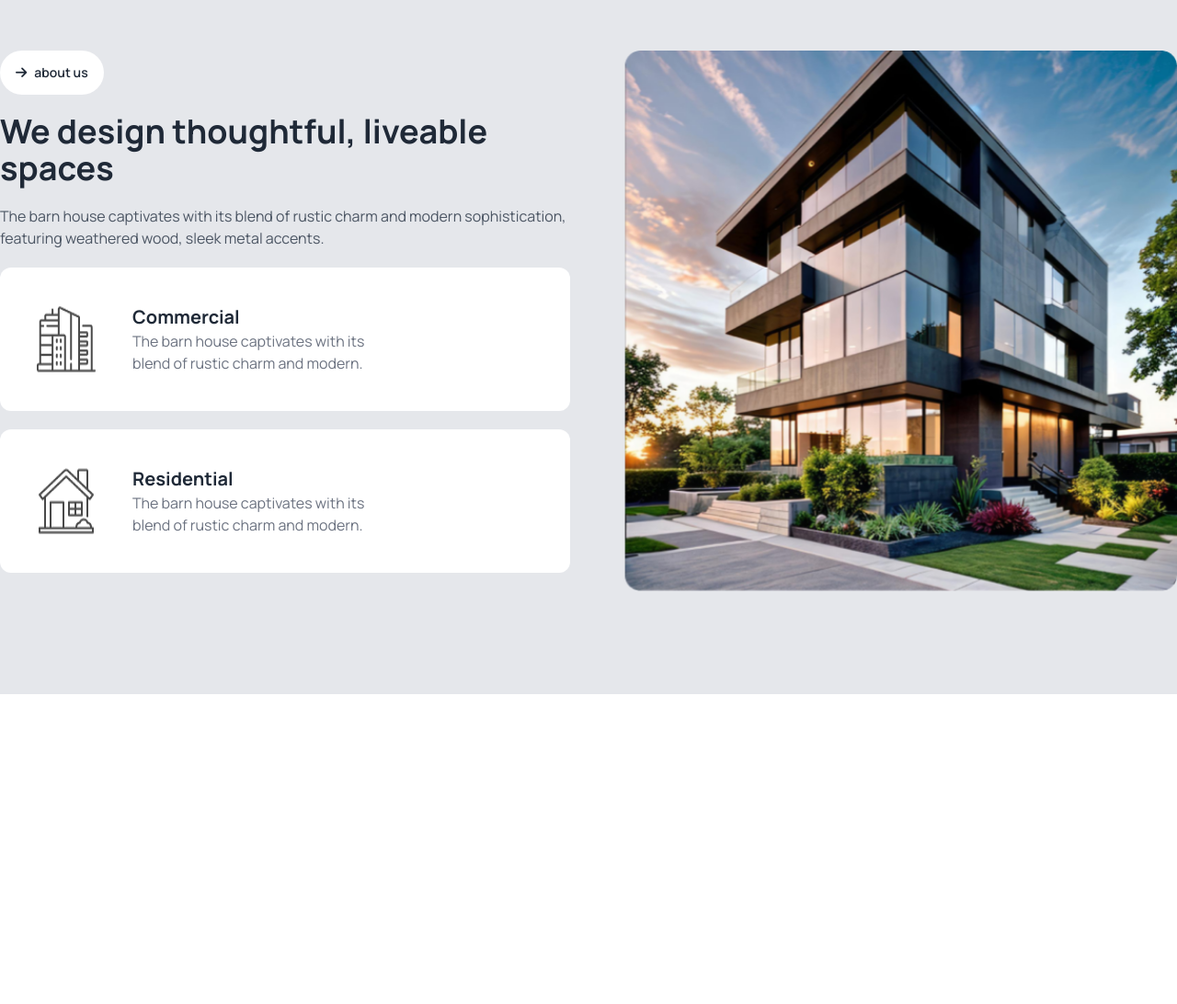
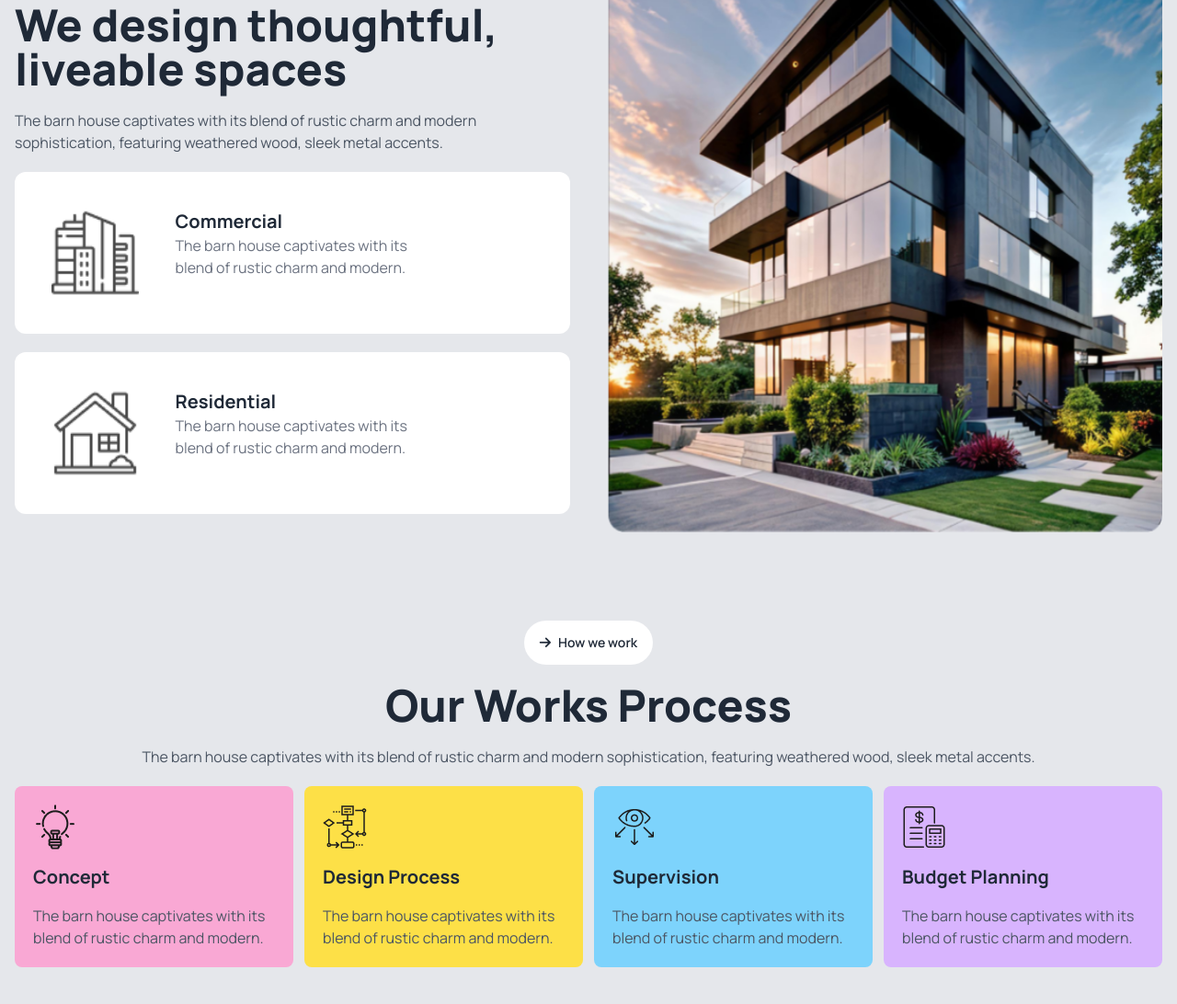
Before and after one commit to Shahadath049/B10--Assignment-3, a plain HTML site: page index.html in a window 1280 px wide. Shown: the part 871-1963 px from the top of the page at 92% size. Before the commit the page ends 1690 px from the top, so only its background shows below. Drawn offline with nearby package versions, Linux system fonts and the light colour scheme.

Commit message:
latest works added

```diff
--- a/index.html
+++ b/index.html
@@ -158,28 +158,30 @@
       </section>
 
       <!-- about us section  -->
-        <section class="bg-gray-200 py-28 my-16" >
+        <section class="bg-gray-200 lg:py-14 py-14  relative px-4" >
+            <img class="absolute  lg:top-[60px] lg:left-24  hidden lg:block" src="./assets/Vector.png" alt="">
+          <div class="container mx-auto    grid grid-cols-1 lg:grid-cols-2 gap-10  ">
+                <div  >
 
-          <div class="container mx-auto   grid grid-cols-2 gap-10  ">
-                <div>
-
-                  <button class="btn btn-ghost bg-white rounded-full "> <i class="fa fa-arrow-right" aria-hidden="true"></i> about us</button>
-                  <h2 class="my-5 text-4xl font-bold ">We design thoughtful, liveable spaces</h2>
+                  <div class="lg:text-left text-center">
+                    <button class="btn btn-ghost bg-white rounded-full  "> <i class="fa fa-arrow-right" aria-hidden="true"></i> about us</button>
+                  <h2 class=" my-5 lg:text-5xl text-3xl font-extrabold ">We design thoughtful, <br>liveable spaces</h2>
                   <p class="text-gray-600 font-small pb-5">The barn house captivates with its blend of rustic charm and
                     modern sophistication, featuring weathered wood, sleek metal accents.</p>
+                  </div>
 
                  <div class="flex gap-10 bg-white rounded-xl p-10 mb-5">
-                    <img src="./assets/commercial.png" alt="commercial">
+                    <img class=" h-14 lg:h-24 w-auto " src="./assets/commercial.png" alt="commercial">
                     <div class="flex flex-col">
                       <h5 class="font-bold text-xl ">Commercial</h5>
-                      <p  class="text-gray-500 w-2/3">The barn house captivates with its blend of rustic charm and modern.</p>
+                      <p  class="text-gray-500 lg:w-2/3 w-full">The barn house captivates with its blend of rustic charm and modern.</p>
                     </div>
                  </div>
                  <div class="flex gap-10 bg-white rounded-xl p-10 mb-5">
-                    <img src="./assets/residential.png" alt="commercial">
+                    <img class="h-14 lg:h-24 w-auto" src="./assets/residential.png" alt="commercial">
                     <div class="flex flex-col">
                       <h5 class="font-bold text-xl ">Residential</h5>
-                      <p  class="text-gray-500 w-2/3">The barn house captivates with its blend of rustic charm and modern.</p>
+                      <p  class="text-gray-500 lg:w-2/3 w-full">The barn house captivates with its blend of rustic charm and modern.</p>
                     </div>
                  </div>
 
@@ -192,6 +194,42 @@
           </div>
         </div>
         </section>
+        <!-- How we work section  -->
+         <section  class="py-10 px-4 bg-gray-200">
+              <div class="container mx-auto">
+                <div class=" text-center ">
+                  <button class="btn btn-ghost bg-white rounded-full  "> <i class="fa fa-arrow-right" aria-hidden="true"></i> How we work</button>
+                <h2 class=" my-5 lg:text-5xl text-3xl font-extrabold ">Our Works Process</h2>
+                <p class="text-gray-600 font-small pb-5">The barn house captivates with its blend of rustic charm and modern sophistication, featuring weathered wood, sleek metal accents.</p>
+                </div>
+
+              <div class="grid grid-cols-1 lg:grid-cols-4 gap-3">
+
+                  <div class="bg-pink-300 p-5 rounded-lg">
+                      <img src="./assets/concept.png" alt="concept">
+                      <h5 class="text-xl font-bold my-4">Concept</h5>
+                      <p class="text-gray-600">The barn house captivates with its blend of rustic charm and modern.</p>
+                  </div>
+                  <div class="bg-yellow-300 p-5 rounded-lg">
+                      <img src="./assets/flow-chart.png" alt="concept">
+                      <h5 class="text-xl font-bold my-4">Design Process</h5>
+                      <p class="text-gray-600">The barn house captivates with its blend of rustic charm and modern.</p>
+                  </div>
+                  <div class="bg-sky-300 p-5 rounded-lg">
+                      <img src="./assets/vision.png" alt="concept">
+                      <h5 class="text-xl font-bold my-4">Supervision</h5>
+                      <p class="text-gray-600">The barn house captivates with its blend of rustic charm and modern.</p>
+                  </div>
+                  <div class="bg-purple-300 p-5 rounded-lg">
+                      <img src="./assets/budget-planning.png" alt="concept">
+                      <h5 class="text-xl font-bold my-4">Budget Planning</h5>
+                      <p class="text-gray-600">The barn house captivates with its blend of rustic charm and modern.</p>
+                  </div>
+              </div>
+              </div>
+         </section>
+         <!-- Explore out latest work  -->
+
     </main>
     <footer></footer>
   </body>
```
